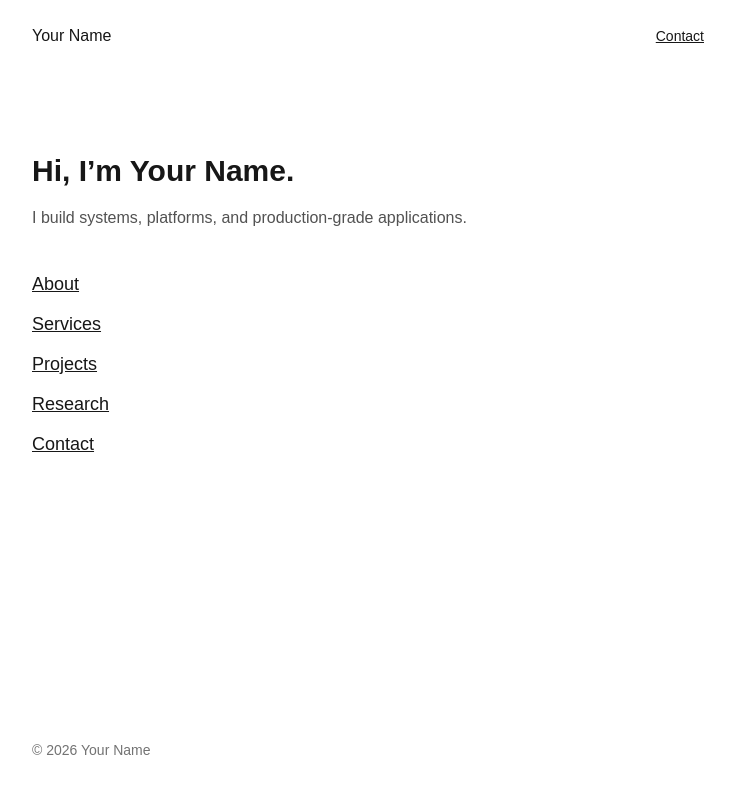
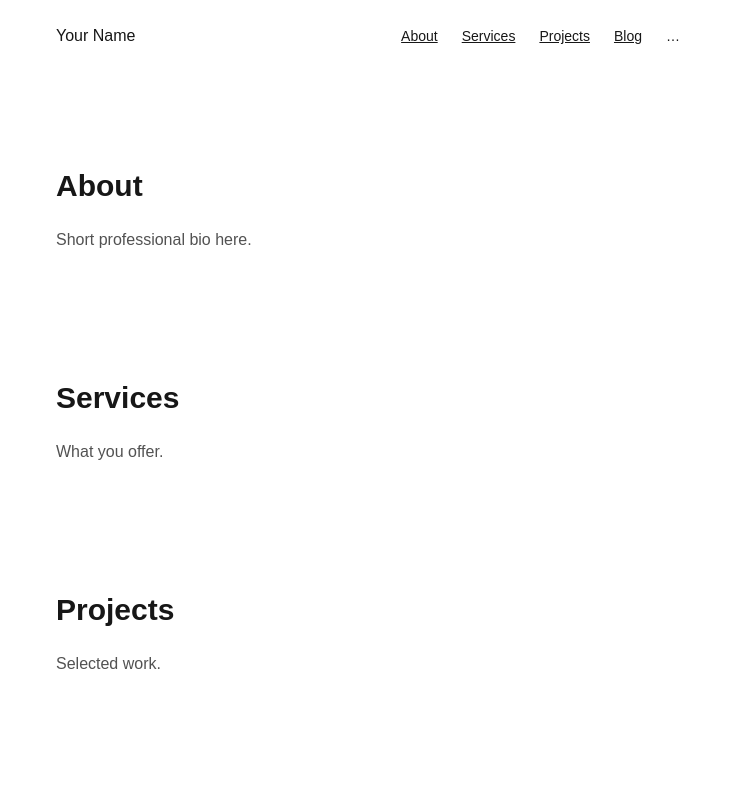
Before and after one commit to jansorianowork/portfolio-platform, a Next.js app: page / in a window 1280 px wide. Shown: the top 800 px of the page, without its empty margins (272-1007 px from the left). Built offline with nearby package versions, Linux system fonts and the light colour scheme.

Commit message:
update page skeleton

```diff
--- a/app/layout.tsx
+++ b/app/layout.tsx
@@ -21,7 +21,10 @@ export default function RootLayout({
 							<Link href="/" className="font-medium">
 								Your Name
 							</Link>
-							<Link href="/contact" className="text-sm underline">
+							<Link href="/about" className="text-sm ">
+								About
+							</Link>
+							<Link href="/contact" className="text-sm ">
 								Contact
 							</Link>
 						</div>
--- a/app/page.tsx
+++ b/app/page.tsx
@@ -1,45 +1,96 @@
+"use client";
 import Link from "next/link";
+import { useState } from "react";
 
 export default function HomePage() {
+	const [menuOpen, setMenuOpen] = useState(false);
+
+	const scrollTo = (id: string) => {
+		const el = document.getElementById(id);
+		if (!el) return;
+		el.scrollIntoView({ behavior: "smooth" });
+		setMenuOpen(false);
+	};
+
 	return (
-		<section className="space-y-10 py-20">
-			<div className="space-y-4">
-				<h1 className="text-3xl font-semibold leading-tight">
-					Hi, I’m Your Name.
-				</h1>
-				<p className="text-neutral-600">
-					I build systems, platforms, and production-grade
-					applications.
-				</p>
-			</div>
+		<div className="min-h-screen">
+			{/* Header */}
+			<header className="fixed top-0 left-0 right-0 bg-white">
+				<div className="max-w-2xl mx-auto px-6 py-6 flex justify-between items-center">
+					<div className="font-medium">Your Name</div>
 
-			<nav className="space-y-3 text-lg">
-				<div>
-					<Link href="/about" className="underline">
-						About
-					</Link>
+					<div className="flex items-center gap-6 text-sm">
+						<button
+							onClick={() => scrollTo("about")}
+							className="underline"
+						>
+							About
+						</button>
+						<button
+							onClick={() => scrollTo("services")}
+							className="underline"
+						>
+							Services
+						</button>
+						<button
+							onClick={() => scrollTo("projects")}
+							className="underline"
+						>
+							Projects
+						</button>
+
+						<Link href="/notes" className="underline">
+							Blog
+						</Link>
+
+						{/* Ellipsis */}
+						<div className="relative">
+							<button onClick={() => setMenuOpen(!menuOpen)}>
+								…
+							</button>
+
+							{menuOpen && (
+								<div className="absolute right-0 mt-2 border bg-white px-4 py-3 text-sm">
+									<button
+										onClick={() => scrollTo("contact")}
+										className="block underline"
+									>
+										Contact
+									</button>
+								</div>
+							)}
+						</div>
+					</div>
 				</div>
-				<div>
-					<Link href="/services" className="underline">
-						Services
-					</Link>
-				</div>
-				<div>
-					<Link href="/projects" className="underline">
-						Projects
-					</Link>
-				</div>
-				<div>
-					<Link href="/research" className="underline">
-						Research
-					</Link>
-				</div>
-				<div>
-					<Link href="/contact" className="underline">
-						Contact
-					</Link>
-				</div>
-			</nav>
-		</section>
+			</header>
+
+			{/* Spacer for fixed header */}
+			<div className="h-24" />
+
+			{/* Sections */}
+			<main className="max-w-2xl mx-auto px-6 space-y-32 pb-32">
+				<section id="about" className="space-y-6">
+					<h1 className="text-3xl font-semibold">About</h1>
+					<p className="text-neutral-600">
+						Short professional bio here.
+					</p>
+				</section>
+
+				<section id="services" className="space-y-6">
+					<h1 className="text-3xl font-semibold">Services</h1>
+					<p className="text-neutral-600">What you offer.</p>
+				</section>
+
+				<section id="projects" className="space-y-6">
+					<h1 className="text-3xl font-semibold">Projects</h1>
+					<p className="text-neutral-600">Selected work.</p>
+				</section>
+
+				<section id="contact" className="space-y-6">
+					<h1 className="text-3xl font-semibold">Contact</h1>
+					<p className="text-neutral-600">your@email.com</p>
+				</section>
+			</main>
+		</div>
 	);
 }
```
